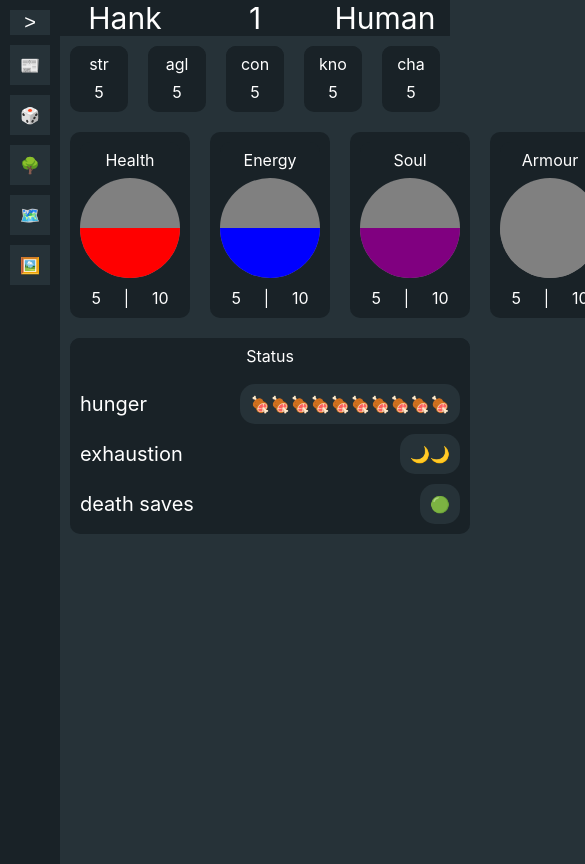
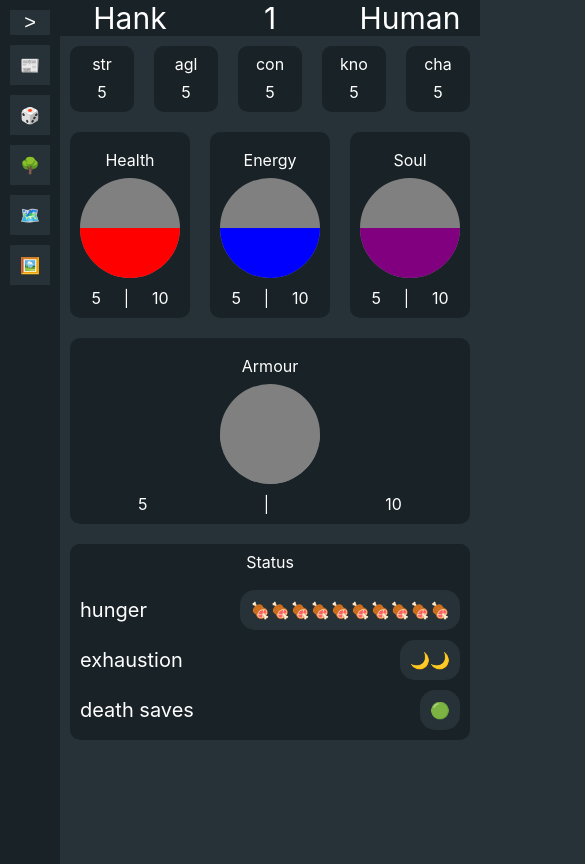
Before and after one commit to flashgnash/ordis-webui, a React (Create React App) app in the folder ordis-webui/: page / in a window 390 px wide. Shown: the top 864 px of the page, 585 px wide, since content can reach past the window. Built offline with nearby package versions, Linux system fonts and the light colour scheme.

Commit message:
Fix wrap-on-mobile for char sheet

```diff
--- a/ordis-webui/src/App.css
+++ b/ordis-webui/src/App.css
@@ -32,8 +32,8 @@
   background: var(--bg-dark);
   backdrop-filter: blur(4px);
   height: 100vh;
-  max-width: 40vw;
-  min-width: 200px;
+  /* max-width: 40vw; */
+  /* min-width: 200px; */
 
   display: flex;
   flex-direction: column;
@@ -51,6 +51,12 @@
   max-width: unset;
   min-width: unset;
 }
+
+.sidebar-title{
+  padding-right: 15px;
+
+}
+
 .sidebar-hidden .sidebar-title,
 .sidebar-hidden .nav-label {
     display: none;
@@ -117,6 +123,10 @@ button {
   height: 100%;
   margin: auto;
   flex-grow: 1;
+}
+
+.full-width {
+  width: 100vw
 }
 
 .flex-grow-5 {
--- a/ordis-webui/src/components/common.tsx
+++ b/ordis-webui/src/components/common.tsx
@@ -3,9 +3,11 @@ import React from "react";
 
 function FlexRow({ children, wrapOnMobile = false }) {
   let extraClass = "";
-  if(wrapOnMobile === true){
+
+  if(wrapOnMobile){
     extraClass = "wrap-on-mobile";
   }
+
 
   return (
     <div className={`flex-row w-100 ${extraClass}`}>
--- a/ordis-webui/src/index.tsx
+++ b/ordis-webui/src/index.tsx
@@ -24,7 +24,7 @@ root.render(
   <Router>
     <FlexRow>
       <Sidenav />
-      <div className="App">
+      <div className="flex-grow-5">
 
         <Routes>
           <Route path="/" element={<CharacterSheet />} />
--- a/ordis-webui/src/pages/character_sheet.tsx
+++ b/ordis-webui/src/pages/character_sheet.tsx
@@ -43,7 +43,7 @@ function CharacterSheet() {
 
 
   return (
-    <>
+    <div className="w-100">
 
       <Banner values={`${name},${level},${race}`} />
 
@@ -55,7 +55,7 @@ function CharacterSheet() {
       </FlexRow>
 
       {/* Health, energy etc*/}
-      <FlexRow>
+      <FlexRow wrapOnMobile={true}>
         {Object.entries(globes).map(([name, { value, max, col }]) => (
           <Globe key={name} name={name} value={value} max={max} col={col} />
         ))}
@@ -70,7 +70,7 @@ function CharacterSheet() {
         </StatusPanel>
 
       </FlexRow>
-    </>
+    </div>
   );
 }
 
```
